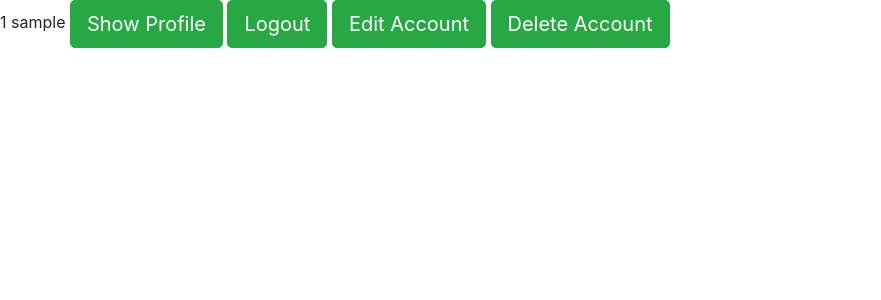
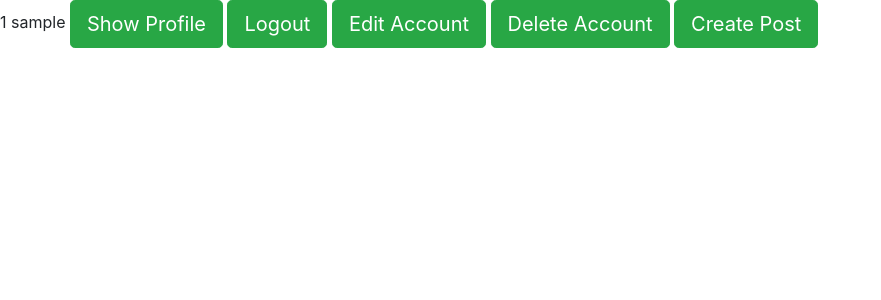
Before and after one commit to Code-Institute-Submissions/l0nelyhermit-Timeless_JanResub, a Flask app: page /home in a window 1280 px wide. Shown: the top 300 px of the page, without its empty margins (0-881 px from the left). Run offline with Flask 2, Linux system fonts and the light colour scheme; the visitor is signed in with stand-in values (Sample User, id 1); data that the repository does not hold is empty; some libraries are stand-ins or nearby versions; some web fonts are replaced.

Commit message:
allow users to create post and fixed registration for users

```diff
--- a/app.py
+++ b/app.py
@@ -23,13 +23,17 @@ DB_NAME = "Timeless"
 client = pymongo.MongoClient(MONGO_URI)
 db = client[DB_NAME]
 
+ # Instance Variable for the Maximum Number Of Users for the site
+max_capacity_users = 9999
+
+
 class User(flask_login.UserMixin):
     pass
 
 # Initialise the flask-login for the Flask App
 login_manager = flask_login.LoginManager()
 login_manager.init_app(app)
-# login_manager.login_view = 'login_user'
+login_manager.login_view = 'login_user'
 login_manager.refresh_view = 'login_user'
 login_manager.needs_refresh_message = (
     u"To protect your account, please reauthenticate to access this page."
@@ -83,6 +87,7 @@ def register_user():
         securityquestion = request.form.get('SecurityQuestion')
         securityanswer = request.form.get('SecurityAnswer')
 
+
         # Form Field Validation
         # Error Accumulator Collector
         errors = {}
@@ -96,11 +101,11 @@ def register_user():
         # Check if the User already exists in the database
         elif database_error == False:
             username_check = db.Users.find_one({
-            'Username': username
+                'Username': username
             })
             # Check if user entered an email that exists in database
             email_check = db.Users.find_one({
-                    'Email': email
+                'Email': email
             })
             # SCENARIOS:
             # 1. If user enters same username as another exisitng user, raise error
@@ -116,91 +121,93 @@ def register_user():
                         flash('Error: Email has already been used, please try again with another valid email','danger')
                         errors.update(invalid_email="Email has already been used, please enter a valid email")
                         database_error = True
-                    else:
+
                         if len(errors) > 0:
                             flash("Registration Failure",'danger')
                             return render_template('register_user.template.html',questions=all_security_questions,
-                                                        errors=errors)
-                        else:
-                            #  No errors in registration, proceed with registration
-                            # Create a new account and new profile for the user
+                                                errors=errors)
+                else:
+                    if len(errors) > 0:
+                        flash("Registration Failure",'danger')
+                        return render_template('register_user.template.html',questions=all_security_questions,
+                                                errors=errors)
+                    else:
+                        # No errors in registration, proceed with registration
+                        # Create a new account and new profile for the user
+                        # Issues a random ID number for the account ID that is unique and not repeated
+                        account_number_list = list(range(1,max_capacity_users))
+                        random.shuffle(account_number_list)
+                        number = account_number_list.pop()
+                        # Issues a random ID number for the profile ID that is unique and not repeated
+                        profile_number_list = list(range(1,max_capacity_users))
+                        random.shuffle(profile_number_list)
+                        profileID = profile_number_list.pop()
 
-                            # Instance Variable for the Maximum Number Of Users for the site
-                            max_capacity_users = 9999
-                            # Issues a random ID number for the account ID
-                            number = random.randint(0, max_capacity_users)
+                        new_user = {
+                            'AccountID': number,
+                            'Full_Name': fname,
+                            'Email': email,
+                            'Date_Of_Birth': datetime.datetime.strptime(dob, "%Y-%m-%d"),
+                            'Country': country,
+                            'Username': username,
+                            'Password': pbkdf2_sha256.hash(password),
+                            'SecurityQuestion': securityquestion,
+                            'SecurityAnswer': securityanswer
+                        }
 
-                            # Issues a random ID number for the profile ID
-                            profileID = random.randint(0,max_capacity_users)
+                        # Using Flags Technique, if account can be successfully created, proceed with profile creation
 
-                            new_user = {
-                                'AccountID': number,
+                        create_account_success = False
+                        try:
+                            db.Users.insert_one(new_user)
+                            create_account_success = True
+                        except Exception as e:
+                            return str(e)
+
+                        if create_account_success == True:
+                            # extra variables for profile
+                            bio = ''
+                            datejoined = datetime.datetime.now()
+                            new_profile = {
+                                'ProfileID':profileID,
+                                'AccountID': new_user,
                                 'Full_Name': fname,
                                 'Email': email,
                                 'Date_Of_Birth': datetime.datetime.strptime(dob, "%Y-%m-%d"),
                                 'Country': country,
                                 'Username': username,
-                                'Password': pbkdf2_sha256.hash(password),
-                                'SecurityQuestion': securityquestion,
-                                'SecurityAnswer': securityanswer
+                                'Bio': bio,
+                                'Date_Joined': datejoined
                             }
 
-                            # Using Flags Technique, if account can be successfully created, proceed with profile creation
+                            db.Profiles.insert_one(new_profile)
 
-                            create_account_success = False
-                            try:
-                                db.Users.insert_one(new_user)
-                                create_account_success = True
-                            except Exception as e:
-                                return str(e)
-
-                            if create_account_success == True:
-                                # extra variables for profile
-                                bio = ''
-                                datejoined = datetime.datetime.now()
-                                new_profile = {
-                                    'ProfileID':profileID,
-                                    'AccountID': new_user,
-                                    'Full_Name': fname,
-                                    'Email': email,
-                                    'Date_Of_Birth': datetime.datetime.strptime(dob, "%Y-%m-%d"),
-                                    'Country': country,
-                                    'Username': username,
-                                    'Bio': bio,
-                                    'Date_Joined': datejoined
-                                }
-
-                                db.Profiles.insert_one(new_profile)
-
-                                flash("Your Account has been created", "success")
-                                user_logged_in = User()
-                                user_data = db.Users.find_one({
-                                    'Email':email
-                                })
-                                user_logged_in.id = user_data['Email']
-                                user_logged_in.username = user_data['Username']
-                                flask_login.login_user(user_logged_in)
-
-                                return redirect(url_for('home'))
-
-                else:
+                            flash("Your Account has been created", "success")
+                            user_logged_in = User()
+                            user_data = db.Users.find_one({
+                                'Email':email
+                            })
+                            user_logged_in.id = user_data['Email']
+                            user_logged_in.username = user_data['Username']
+                            flask_login.login_user(user_logged_in)
+                            return redirect(url_for('home'))
+            else:
+                if username_check['Username'] ==username:
                     #  If user enters username that matches another existing username, raise error
-                    if username == username_check['Username']:
-                        flash('Error: account already exists, please try again with another valid username','danger')
-                        errors.update(invalid_username="Account already exists,please proceed to login")
-                        database_error = True
+                    flash('Error: account already exists, please try again with another valid username','danger')
+                    errors.update(invalid_username="Account already exists,please proceed to login")
+                    database_error = True
                         # if user enters username and email that matches another existing username and email, raise error
-                        if email_check:
-                            if email_check['Email'] ==email and username_check['Username']==username:
-                                flash('Error: Email and Username have been used already,please enter something different','danger')
-                                errors.update(invalid_email_and_username="Email and Username have been used, please try something different")
-                                database_error = True
-
+                    if email_check:
+                        if email_check['Email'] ==email and username_check['Username']==username:
+                            flash('Error: Email and Username have been used already,please enter something different','danger')
+                            errors.update(invalid_email_and_username="Email and Username have been used, please try something different")
+                            database_error = True
 
                 if len(errors) > 0:
-                            flash("Registration Failure",'danger')
-                            return render_template('register_user.template.html',questions=all_security_questions,
-                                                        errors=errors)
+                    flash("Registration Failure",'danger')
+                    return render_template('register_user.template.html',questions=all_security_questions,
+                                            errors=errors)
 
 
 
@@ -248,7 +255,8 @@ def logout():
 @app.route('/home')
 @flask_login.login_required
 def home():
-    return render_template('home.template.html')
+    posts = db.Posts.find()
+    return render_template('home.template.html',posts=posts)
 
 
 # Editing User Account Information
@@ -393,6 +401,7 @@ def show_user_profile():
 
 # Allowing User to Edit Profile
 @app.route('/edit/profile',methods=['GET','POST'])
+@flask_login.login_required
 def edit_user_profile():
     if request.method == 'GET':
         # Retrieving the information of the user profile from the database
@@ -433,6 +442,60 @@ def edit_user_profile():
             return redirect(url_for('show_user_profile'))
 
 
+# Creation of the Post System, Delete My Posts, Edit My Posts, See My Posts
+@app.route('/create/post',methods=['GET','POST'])
+@flask_login.login_required
+def create_post():
+    if request.method =="GET":
+        # Loads the create post form for the user
+        return render_template('create_post.template.html',errors={})
+    else:
+        # Retrieve the information from the fields of the form
+        title = request.form.get('title')
+        content = request.form.get('content')
+
+        # Validate the form inputs
+        # Accumulator
+        errors = {}
+        # Check if title is empty
+        if title == "":
+            flash('Error: Invalid Title','danger')
+            errors.update(invalid_title="Title Field is Empty, please enter a valid title")
+        # Check if content is empty
+        elif content =="":
+            flash("Error: Invalid Content",'danger')
+            errors.update(invalid_content="Content Field is Empty,please enter a valid content")
+        # If errors, redirect back to the create post page and raise error
+        if len(errors) > 0:
+            flash("Create Failure",'danger')
+            return redirect(url_for('create_post'))
+        # If no errors, insert post data into database
+        else:
+            # Issues a random ID number for the profile ID that is unique and not repeated
+            post_number_list = list(range(1,max_capacity_users))
+            random.shuffle(post_number_list)
+            postID = post_number_list.pop()
+            dateposted = datetime.datetime.now()
+            votes=int()
+            comments = {}
+
+            new_post = {
+                'PostID':postID,
+                'Title':title,
+                'Content':content,
+                'Votes': votes,
+                'Comments': comments,
+                'Date_Posted':dateposted,
+                'Username': flask_login.current_user.username
+            }
+
+            db.Posts.insert_one(new_post)
+            flash("Your Post has been created", "success")
+            return redirect(url_for('home'))
+
+
+# Allow User to See the Posts that the User has made
+
 
 if __name__ == "__main__":
     app.run(host=os.environ.get('IP'),
--- a/templates/register_user.template.html
+++ b/templates/create_post.template.html
@@ -13,8 +13,8 @@
                 {% set previous_values = {} %}
             {% endif %}
 
-            {% include 'forms/register_form.template.html' %}
-            <input type="submit" value="register" class="btn btn-primary">
+            {% include 'forms/post_form.template.html' %}
+            <input type="submit" value="POST" class="btn btn-primary">
         {% endwith %}
     </form>
 {% endblock %}
--- a/templates/home.template.html
+++ b/templates/home.template.html
@@ -8,5 +8,20 @@
 <a href="{{ url_for('logout') }}" class="btn btn-success btn-lg">Logout</a>
 <a href="{{ url_for('edit_user_account') }}" class="btn btn-success btn-lg">Edit Account</a>
 <a href="{{ url_for('delete_user_account') }}" class="btn btn-success btn-lg">Delete Account</a>
+<a href="{{ url_for('create_post') }}" class="btn btn-success btn-lg">Create Post</a>
+<div class="container">
+    {% for each_post in posts %}
+        <div class="container">
+            <h2>{{each_post.Title}}</h2>
+            <div>
+                {{each_post.Content}}
+                <div>
+                    <h5>Posted By {{each_post.Username}} </h5>
+                    <h5>Time of Post: {{each_post.Date_Posted.strftime('%Y-%m-%d %a %H:%M')}}</h5>
+                </div>
+            </div>
+        </div>
+    {% endfor %}
+</div>
 {% endif %}
 {% endblock %}
```
Also changed, not shown: templates/forms/post_form.template.html (added, +18 -0 lines), test.py (added, +8 -0 lines).
